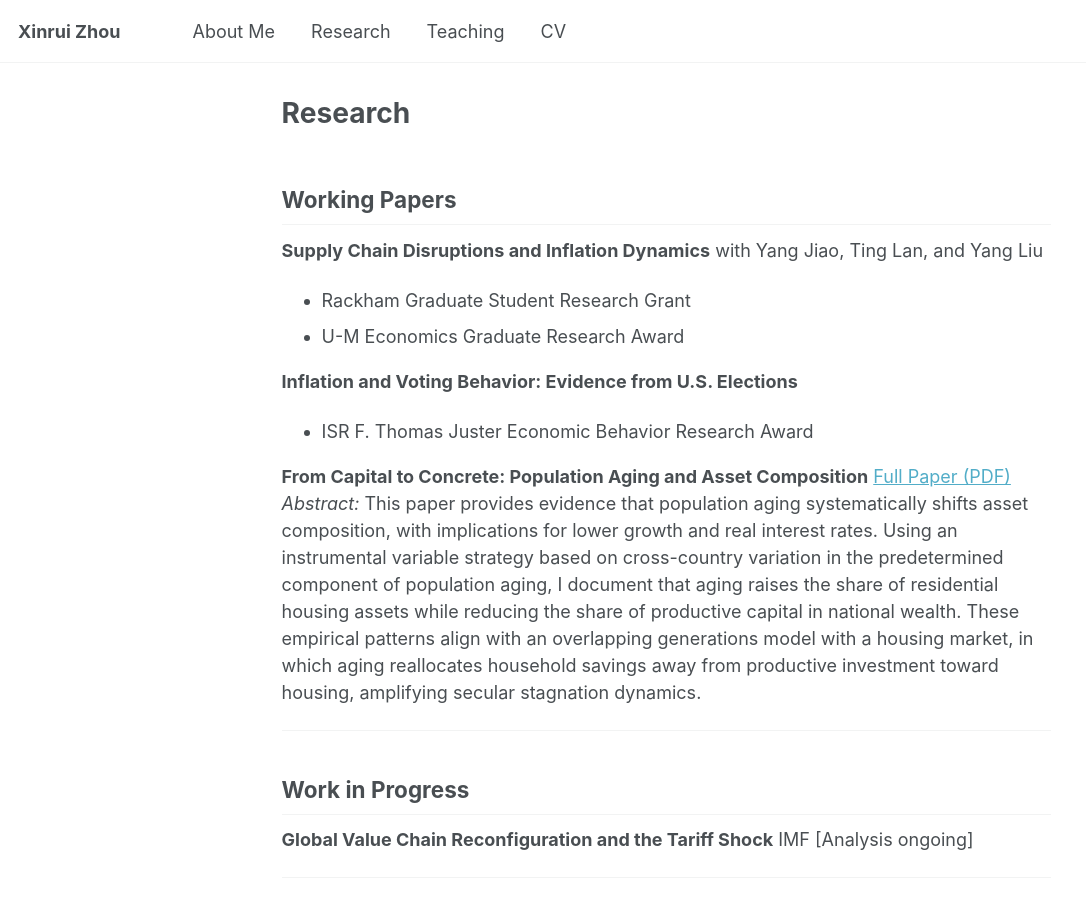
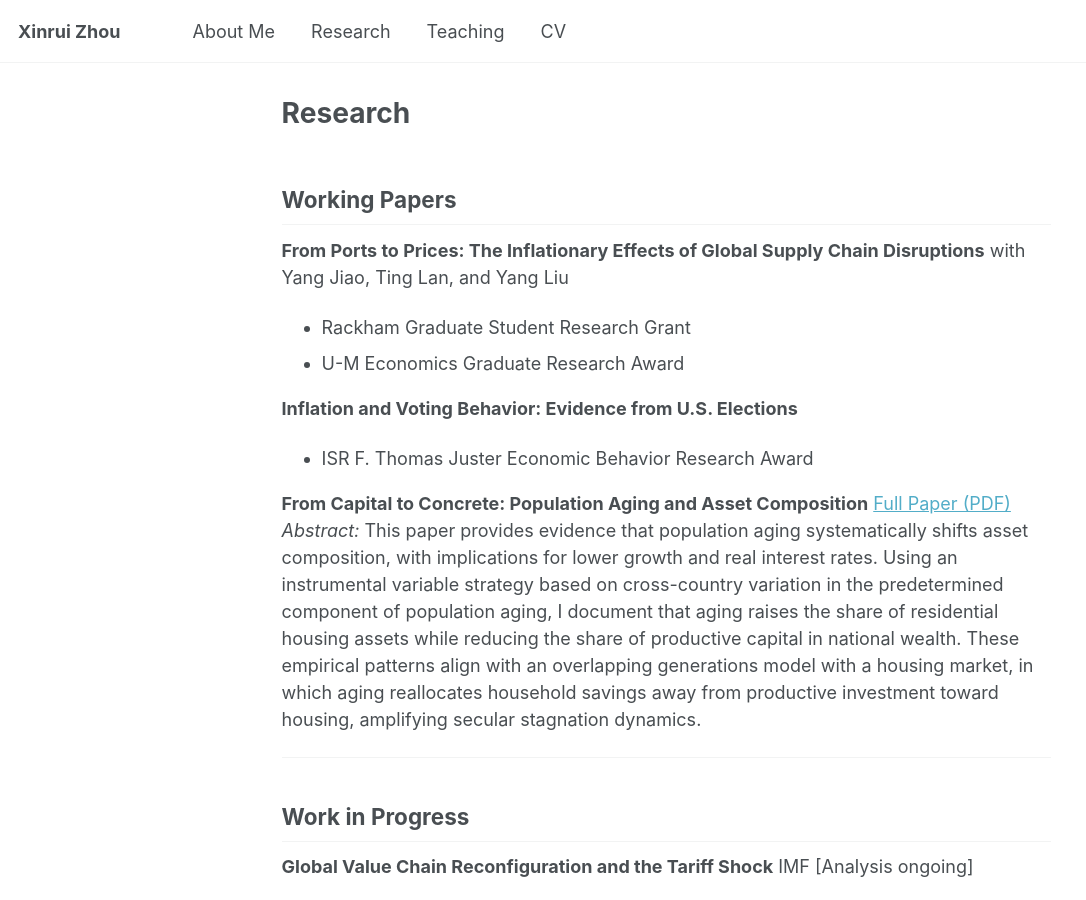
Before and after one commit to xruizhou/xruizhou.github.io, a Jekyll site: the page built from _pages/research.md, in a window 1280 px wide and 900 px high. Shown: the whole window, without its empty margins (0-1086 px from the left). Built offline with Jekyll 4.4.1, drawn with Linux system fonts in a browser that asks for light colours; a script that is not in the unit is left out.

Commit message:
Update research.md

```diff
--- a/_pages/research.md
+++ b/_pages/research.md
@@ -10,7 +10,7 @@ classes: wide
 
 ## Working Papers
 
-**Supply Chain Disruptions and Inflation Dynamics** with Yang Jiao, Ting Lan, and Yang Liu
+**From Ports to Prices: The Inflationary Effects of Global Supply Chain Disruptions** with Yang Jiao, Ting Lan, and Yang Liu
 - Rackham Graduate Student Research Grant
 - U-M Economics Graduate Research Award
 
```
